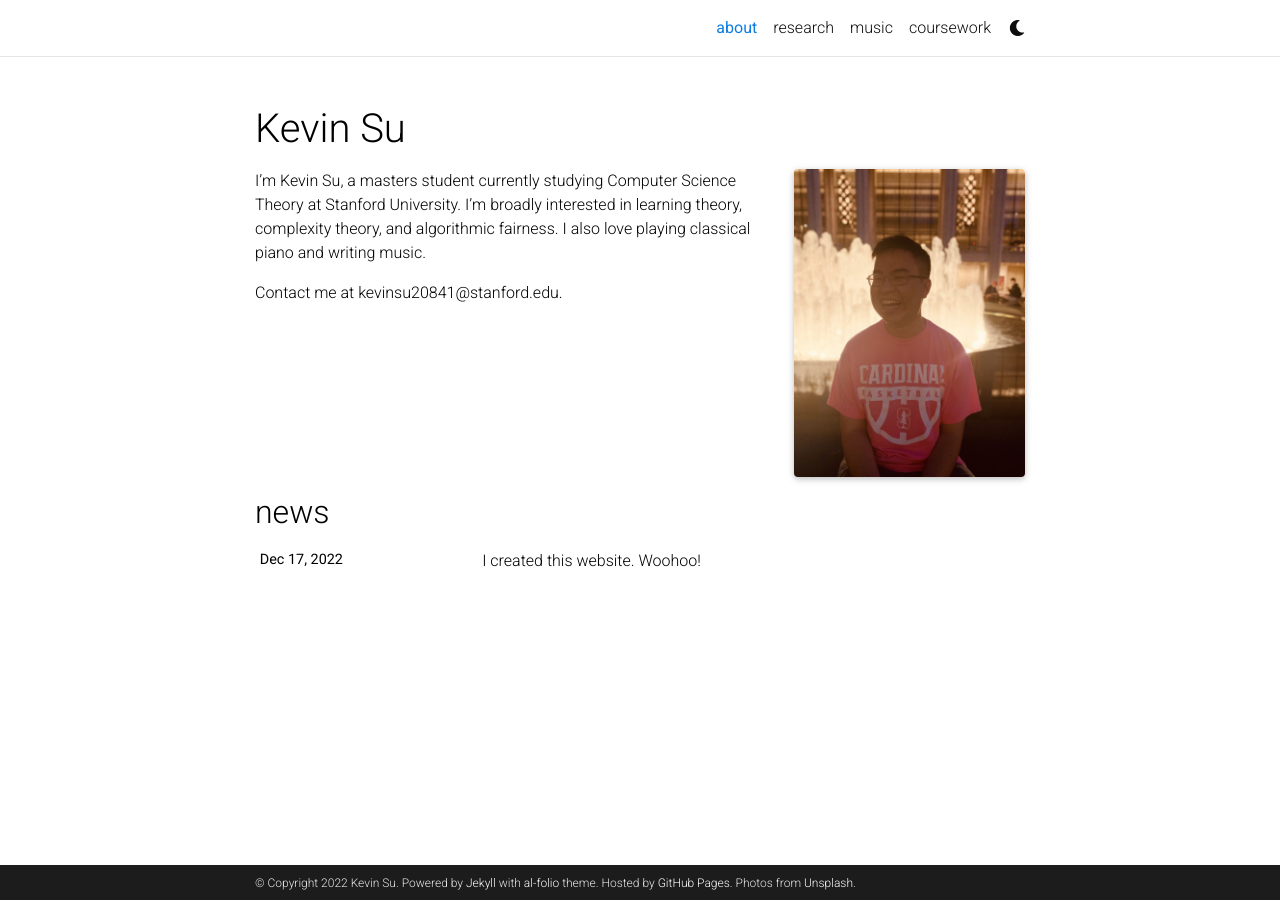
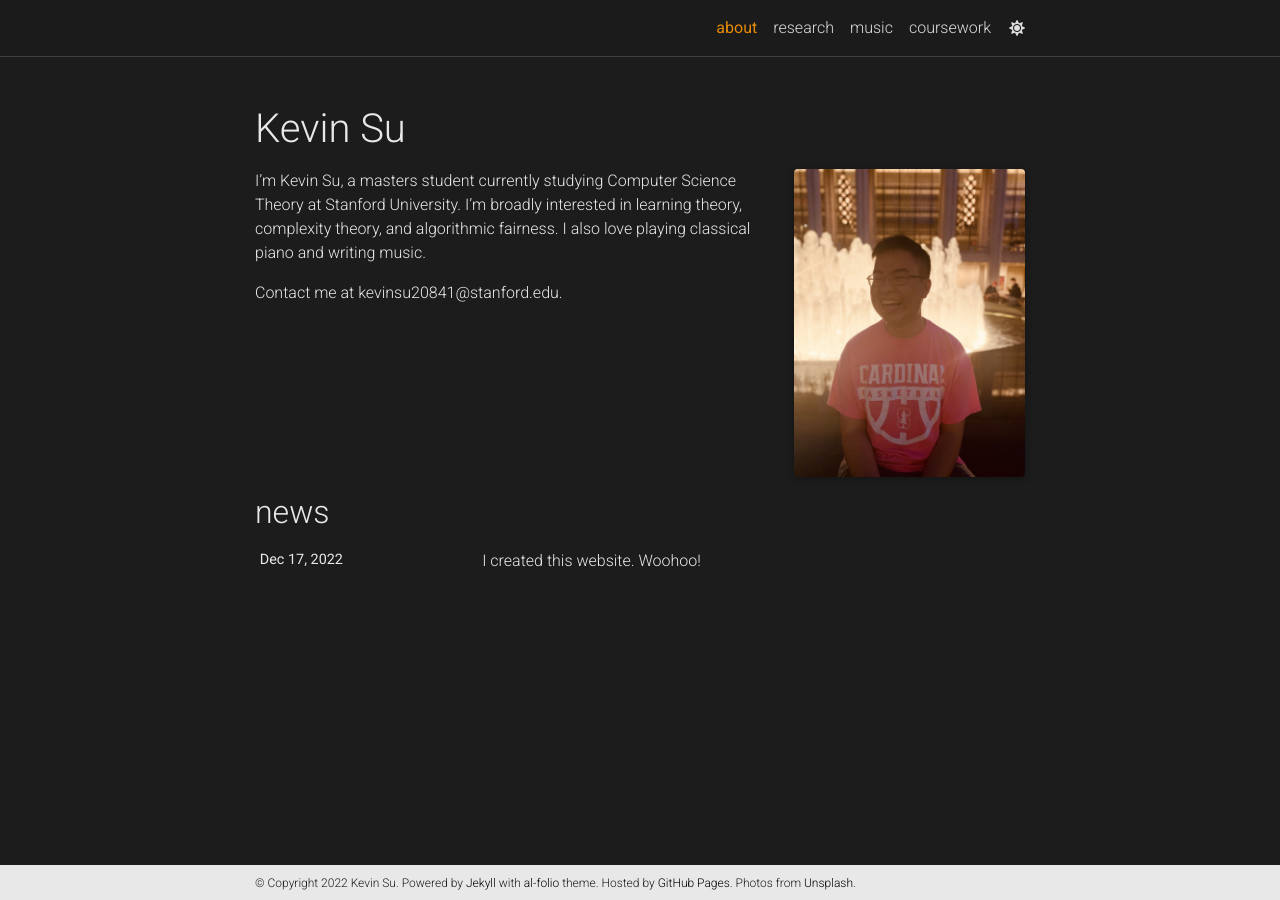
Before and after one commit to kevin20841/kevin20841.github.io, a Jekyll site: the page built from _pages/about.md, in a window 1280 px wide. Built offline with Jekyll 4.4.1, drawn with Linux system fonts in a browser that asks for light colours; full-size pictures stand in for the smaller copies a plugin makes; comment, search, counter and statistics services are not loaded; a style sheet for code colours, icons or effects is not loaded.

Commit message:
Dark mode default

```diff
--- a/_includes/cv/map.html
+++ b/_includes/cv/map.html
@@ -1,7 +1,7 @@
 <table class="table table-sm table-borderless table-responsive">
     {% for content in entry.contents %}
       <tr>
-        <td class="p-1 pr-2 font-weight-light"><b>{{ content.name }}</b></td>
+        <td class="p-1 pr-2 font-weight-light">{{ content.name }}</td>
         <td class="p-1 pl-2 font-weight-light text">{{ content.value }}</td>
       </tr>
     {% endfor %}
--- a/assets/js/theme.js
+++ b/assets/js/theme.js
@@ -79,5 +79,5 @@ let initTheme = (theme) => {
   setTheme(theme);
 }
 
-
-initTheme(localStorage.getItem("theme"));
+initTheme("dark")
+//initTheme(localStorage.getItem("theme"));
```
